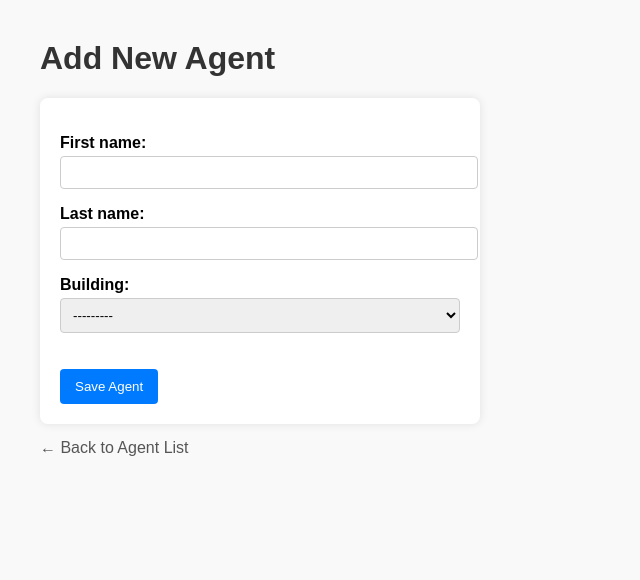
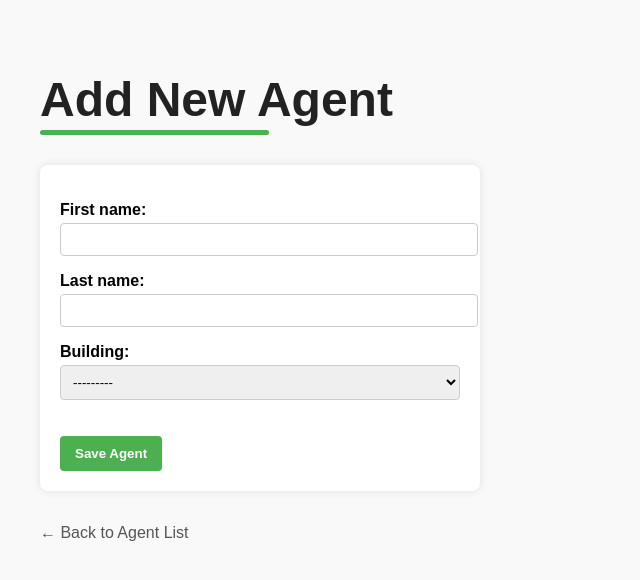
Before and after one commit to meowiishimi/nthtimesthecharm, a Django app: page /agent/add/ in a window 1280 px wide. Shown: the top 580 px of the page, without its empty margins (0-640 px from the left). Run offline with Django 5.2, Linux system fonts and the light colour scheme; data that the repository does not hold is empty.

Commit message:
updated CSS styling to agent_form.html

```diff
--- a/agent/templates/agent/agent_form.html
+++ b/agent/templates/agent/agent_form.html
@@ -11,7 +11,22 @@
             background-color: #f9f9f9;
         }
         h1 {
-            color: #333;
+            font-size: 48px;
+            font-weight: bold;
+            color: #222;
+            margin-bottom: 20px;
+            position: relative;
+            display: inline-block;
+        }
+        h1::after {
+            content: "";
+            position: absolute;
+            left: 0;
+            bottom: -8px;
+            width: 65%;
+            height: 5px;
+            background: #4CAF50;
+            border-radius: 3px;
         }
         form {
             background: #fff;
@@ -34,15 +49,16 @@
         }
         button {
             margin-top: 20px;
-            background-color: #007bff;
+            background-color: #4CAF50;
             color: white;
             border: none;
             padding: 10px 15px;
             border-radius: 4px;
             cursor: pointer;
+            font-weight: bold;
         }
         button:hover {
-            background-color: #0056b3;
+            background-color: #45a049;
         }
         a {
             display: inline-block;
@@ -54,6 +70,7 @@
 </head>
 <body>
     <h1>Add New Agent</h1>
+    <br> <br>
 
     <form method="post">
         {% csrf_token %}
@@ -61,6 +78,7 @@
         <button type="submit">Save Agent</button>
     </form>
 
+    <br>
     <a href="{% url 'agent_list' %}">← Back to Agent List</a>
 </body>
 </html>
```
